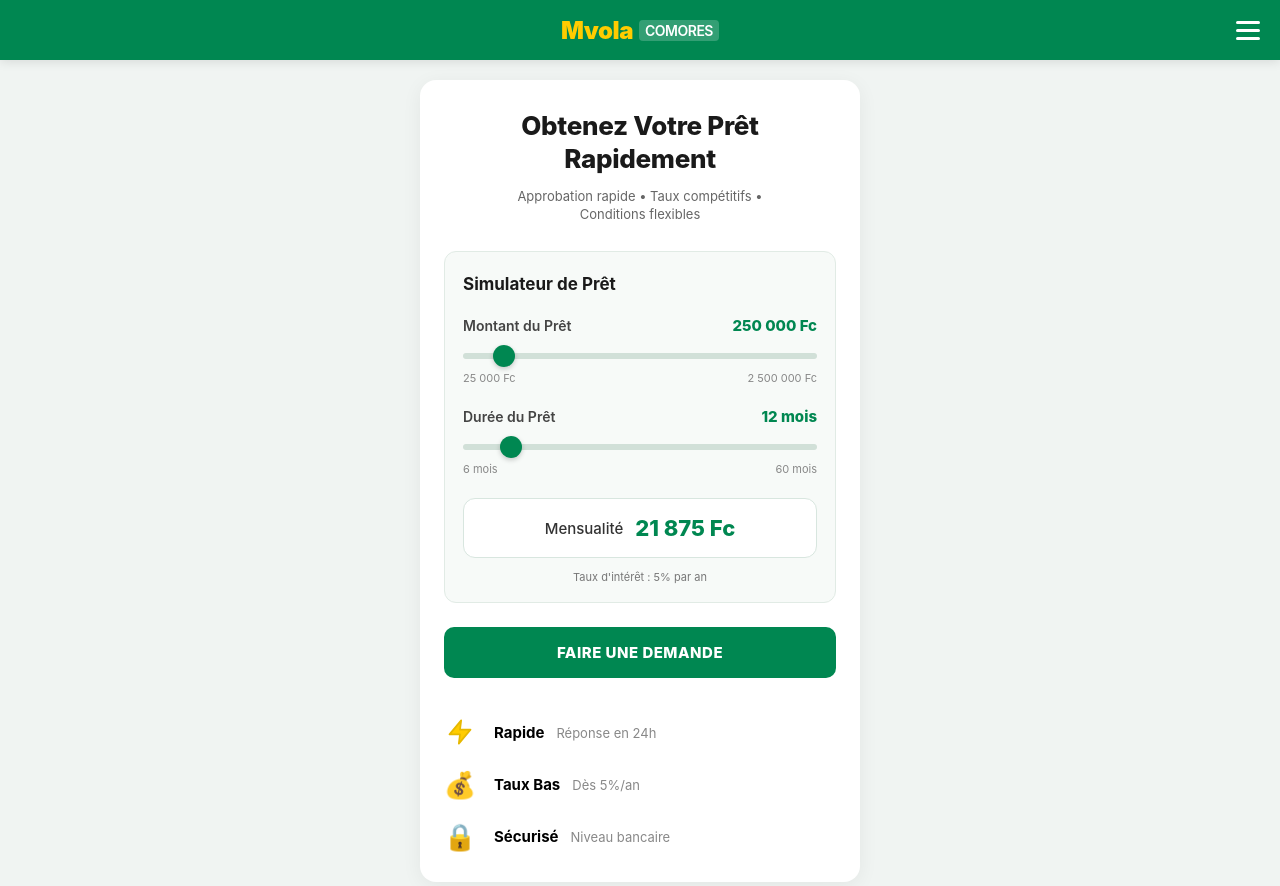
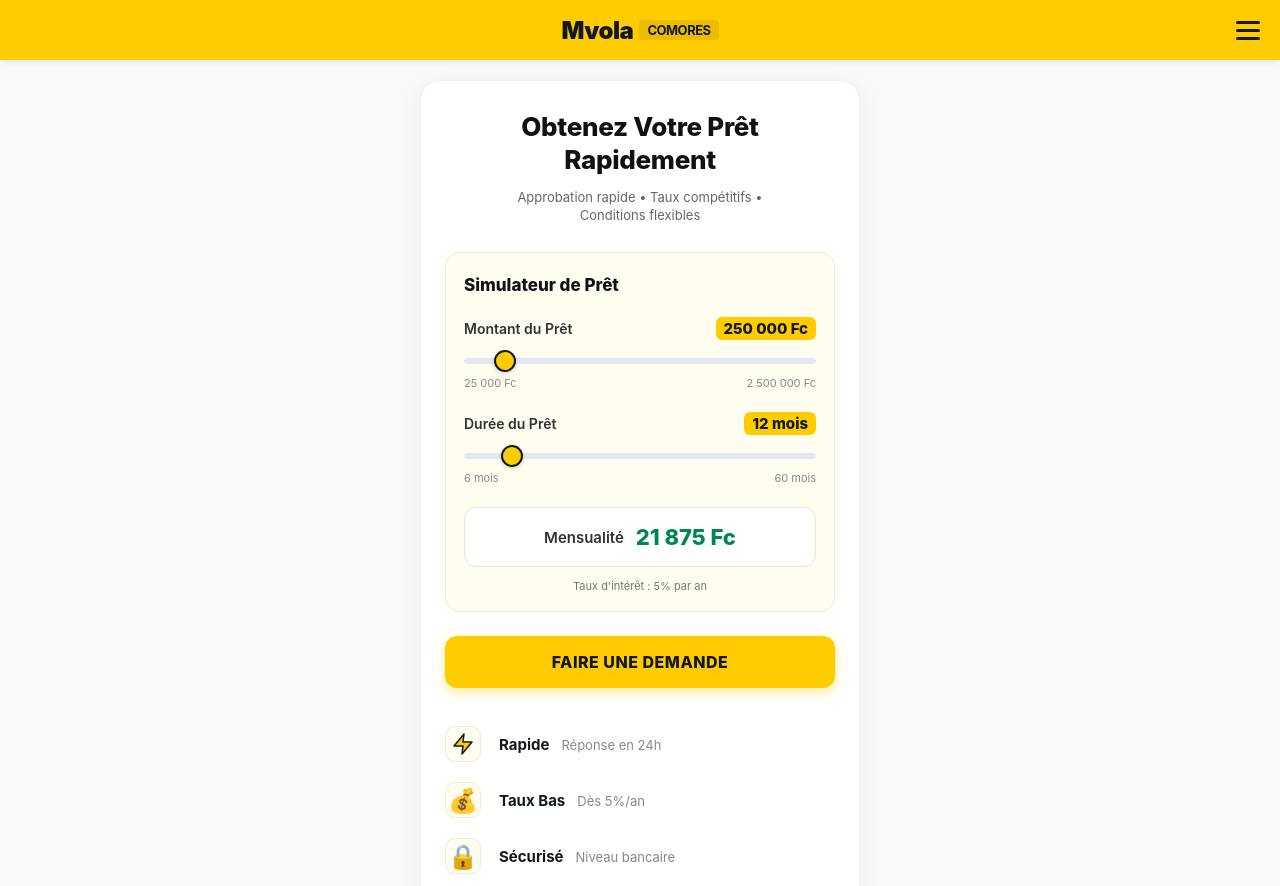
Before and after one commit to waaficbd/Mvola-Prets, a website: page public/index.html in a window 1280 px wide. Shown: the top 886 px of the page. Drawn offline with Linux system fonts and the light colour scheme.

Commit message:
Update index.html

```diff
--- a/public/index.html
+++ b/public/index.html
@@ -10,15 +10,16 @@
 
     <style>
         :root {
-            --mvola-primary: #008751;   /* Telma/Mvola Green */
-            --mvola-hover: #006b40;
-            --mvola-accent: #ffcc00;    /* Mvola Yellow Accent */
-            --bg-color: #f0f4f2;
+            --mvola-yellow: #ffcc00;    /* Mvola Signature Yellow */
+            --mvola-yellow-dark: #e6b800;
+            --mvola-dark: #121820;       /* Deep Navy/Black Header Text */
+            --mvola-green: #008751;      /* Accent Green */
+            --bg-color: #f8f9fa;
             --card-bg: #ffffff;
-            --calc-bg: #f7faf8;
-            --text-main: #1a1a1a;
+            --calc-bg: #fffdf0;         /* Light Yellow Soft Tint */
+            --text-main: #111111;
             --text-muted: #666666;
-            --slider-track: #d1e0d8;
+            --slider-track: #e2e8f0;
         }
 
         * {
@@ -36,10 +37,10 @@
             min-height: 100vh;
         }
 
-        /* Top Header Navigation bar */
+        /* Top Header Navigation Bar - Yellow Base */
         .app-header {
             width: 100%;
-            background-color: var(--mvola-primary);
+            background-color: var(--mvola-yellow);
             height: 60px;
             padding: 0 20px;
             display: flex;
@@ -48,7 +49,7 @@
             position: sticky;
             top: 0;
             z-index: 100;
-            box-shadow: 0 2px 10px rgba(0,0,0,0.1);
+            box-shadow: 0 2px 8px rgba(0,0,0,0.08);
         }
 
         .header-title {
@@ -57,15 +58,23 @@
             font-size: 24px;
             font-weight: 900;
             letter-spacing: -0.5px;
+            color: var(--mvola-dark);
         }
 
-        .header-title .mvola { color: var(--mvola-accent); }
-        .header-title .region { color: #ffffff; font-size: 14px; margin-left: 6px; font-weight: 600; text-transform: uppercase; background: rgba(255,255,255,0.2); padding: 2px 6px; border-radius: 4px; }
+        .header-title .region {
+            color: var(--mvola-dark);
+            font-size: 13px;
+            margin-left: 6px;
+            font-weight: 700;
+            text-transform: uppercase;
+            background: rgba(0, 0, 0, 0.08);
+            padding: 2px 8px;
+            border-radius: 4px;
+        }
 
         .menu-icon {
             font-size: 26px;
             cursor: pointer;
-            color: #ffffff;
             display: flex;
             flex-direction: column;
             gap: 5px;
@@ -75,7 +84,7 @@
             display: block;
             width: 24px;
             height: 3px;
-            background-color: white;
+            background-color: var(--mvola-dark);
             border-radius: 2px;
         }
 
@@ -86,8 +95,9 @@
             max-width: 440px;
             margin: 20px 0 30px;
             padding: 30px 24px;
-            border-radius: 16px;
-            box-shadow: 0 4px 20px rgba(0, 0, 0, 0.06);
+            border-radius: 20px;
+            box-shadow: 0 4px 25px rgba(0, 0, 0, 0.05);
+            border: 1px solid #f0f0f0;
             display: flex;
             flex-direction: column;
         }
@@ -110,18 +120,18 @@
             line-height: 1.4;
         }
 
-        /* Calculator Inner Area Container */
+        /* Calculator Inner Container */
         .calculator-container {
             background: var(--calc-bg);
-            border: 1px solid #e1ebe5;
-            border-radius: 12px;
+            border: 1px solid #f3ebd0;
+            border-radius: 14px;
             padding: 22px 18px 18px;
             margin-bottom: 24px;
         }
 
         .calculator-title {
             color: var(--text-main);
-            font-weight: 700;
+            font-weight: 800;
             font-size: 17px;
             margin-bottom: 22px;
         }
@@ -135,18 +145,21 @@
             justify-content: space-between;
             align-items: center;
             font-size: 14px;
-            color: #444444;
+            color: #333333;
             font-weight: 600;
             margin-bottom: 8px;
         }
 
         .accent-text {
-            color: var(--mvola-primary);
+            color: var(--mvola-dark);
             font-weight: 800;
             font-size: 15px;
+            background: var(--mvola-yellow);
+            padding: 2px 8px;
+            border-radius: 6px;
         }
 
-        /* Custom Range Input */
+        /* Range Slider Styling */
         input[type=range] {
             -webkit-appearance: none;
             width: 100%;
@@ -170,11 +183,12 @@
             height: 22px;
             width: 22px;
             border-radius: 50%;
-            background: var(--mvola-primary);
+            background: var(--mvola-yellow);
+            border: 2px solid var(--mvola-dark);
             cursor: pointer;
             -webkit-appearance: none;
             margin-top: -8px;
-            box-shadow: 0 2px 5px rgba(0,0,0,0.2);
+            box-shadow: 0 2px 5px rgba(0,0,0,0.15);
         }
 
         input[type=range]::-moz-range-track {
@@ -189,10 +203,10 @@
             height: 22px;
             width: 22px;
             border-radius: 50%;
-            background: var(--mvola-primary);
+            background: var(--mvola-yellow);
+            border: 2px solid var(--mvola-dark);
             cursor: pointer;
-            border: none;
-            box-shadow: 0 2px 5px rgba(0,0,0,0.2);
+            box-shadow: 0 2px 5px rgba(0,0,0,0.15);
         }
 
         .slider-footer {
@@ -206,7 +220,7 @@
         /* Monthly Payment Results */
         .result-container {
             background: #ffffff;
-            border: 1px solid #d8e6df;
+            border: 1px solid #e9e5d0;
             border-radius: 12px;
             padding: 16px;
             display: flex;
@@ -219,11 +233,11 @@
         .result-label {
             font-size: 15px;
             color: #333333;
-            font-weight: 500;
+            font-weight: 600;
         }
 
         .result-amount {
-            color: var(--mvola-primary);
+            color: var(--mvola-green);
             font-size: 22px;
             font-weight: 800;
         }
@@ -235,25 +249,27 @@
             margin-top: 12px;
         }
 
-        /* CTA Button */
+        /* Primary Yellow Action Button */
         .btn-apply {
-            background: var(--mvola-primary);
-            color: white;
+            background: var(--mvola-yellow);
+            color: var(--mvola-dark);
             border: none;
             width: 100%;
             padding: 16px;
-            border-radius: 10px;
-            font-size: 15px;
+            border-radius: 12px;
+            font-size: 16px;
             font-weight: 800;
             cursor: pointer;
             letter-spacing: 0.5px;
             margin-bottom: 28px;
-            transition: background-color 0.2s;
+            transition: background-color 0.2s, transform 0.1s;
             text-transform: uppercase;
+            box-shadow: 0 4px 12px rgba(255, 204, 0, 0.4);
         }
 
         .btn-apply:active {
-            background-color: var(--mvola-hover);
+            background-color: var(--mvola-yellow-dark);
+            transform: scale(0.99);
         }
 
         /* Features List Section */
@@ -271,13 +287,16 @@
         }
 
         .feature-icon-svg {
-            width: 32px;
-            height: 32px;
+            width: 36px;
+            height: 36px;
             flex-shrink: 0;
             display: flex;
             align-items: center;
             justify-content: center;
-            font-size: 26px;
+            font-size: 24px;
+            background: #fffdf0;
+            border-radius: 10px;
+            border: 1px solid #f3ebd0;
         }
 
         .feature-text {
@@ -289,7 +308,7 @@
         .feature-title {
             font-size: 15px;
             font-weight: 700;
-            color: #000000;
+            color: var(--mvola-dark);
         }
 
         .feature-desc {
@@ -297,7 +316,7 @@
             color: #888888;
         }
 
-        /* Bottom Footer Banner */
+        /* Footer */
         .footer-banner {
             width: 100%;
             text-align: center;
@@ -311,11 +330,11 @@
 
 <body>
 
-<!-- Header Navigation Bar -->
+<!-- Yellow Header Navigation Bar -->
 <div class="app-header">
     <div style="width: 24px;"></div>
     <div class="header-title">
-        <span class="mvola">Mvola</span><span class="region">Comores</span>
+        <span>Mvola</span><span class="region">Comores</span>
     </div>
     <div class="menu-icon">
         <span></span>
@@ -369,16 +388,16 @@
         </div>
     </div>
 
-    <!-- Submit Button -->
+    <!-- Main CTA Button -->
     <button class="btn-apply" onclick="goToPage2()">FAIRE UNE DEMANDE</button>
 
     <!-- Bottom Features -->
     <div class="features-list">
         <div class="feature-item">
             <div class="feature-icon-svg">
-                <!-- Yellow Lightning Bolt Icon -->
-                <svg width="28" height="34" viewBox="0 0 24 24" fill="#ffcc00" xmlns="http://www.w3.org/2000/svg">
-                    <path d="M13 2L3 14H12L11 22L21 10H12L13 2Z" stroke="#e6b800" stroke-width="1.5" stroke-linejoin="round"/>
+                <!-- Lightning Bolt Icon -->
+                <svg width="24" height="24" viewBox="0 0 24 24" fill="#ffcc00" xmlns="http://www.w3.org/2000/svg">
+                    <path d="M13 2L3 14H12L11 22L21 10H12L13 2Z" stroke="#121820" stroke-width="1.5" stroke-linejoin="round"/>
                 </svg>
             </div>
             <div class="feature-text">
@@ -445,7 +464,7 @@
 
         if (!amtEl || !durEl) return;
 
-        // Save into local storage under all used key variants to guarantee compatibility with page9
+        // Save into local storage
         localStorage.setItem('amount', amtEl.value);
         localStorage.setItem('loan_amount', amtEl.value);
 
```
